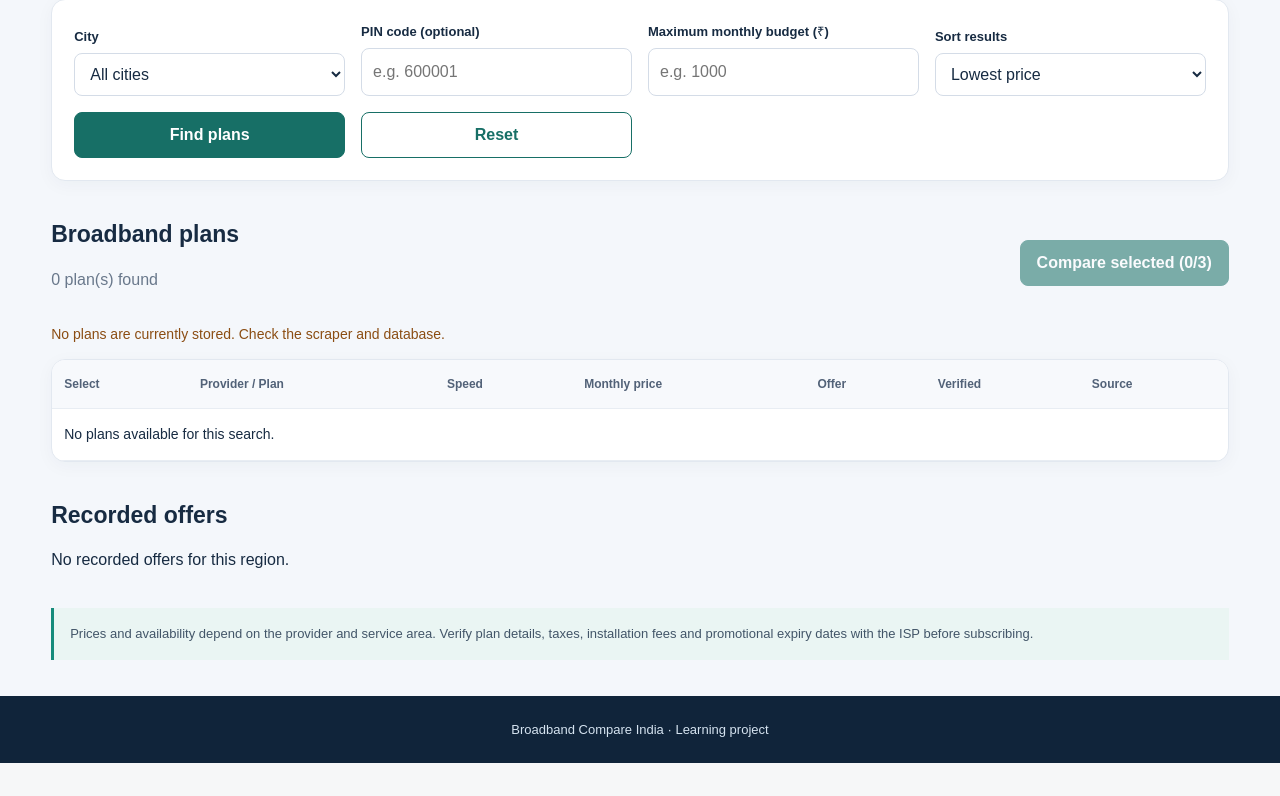
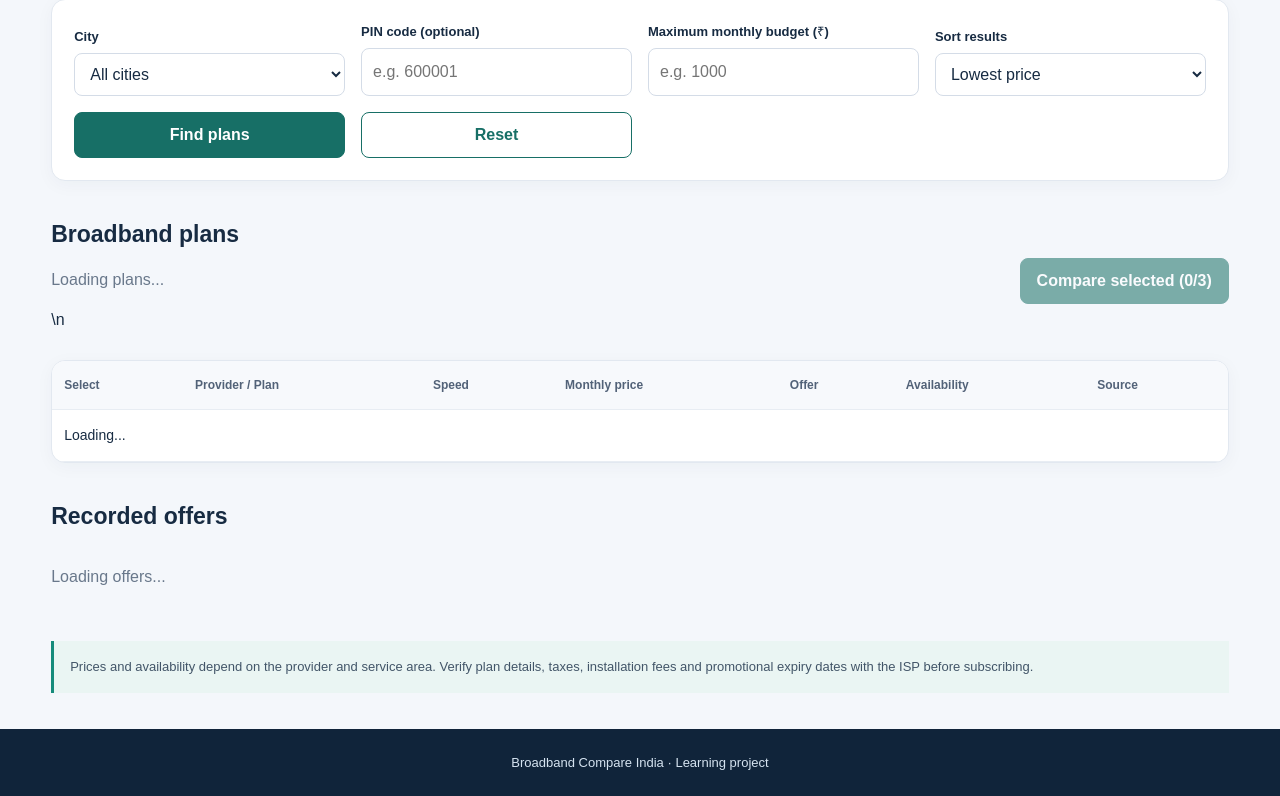
Before and after one commit to NAVEENMATHIVANAN/broadband_comparison, a FastAPI app: page / in a window 1280 px wide. Shown: the part 391-1187 px from the top of the page. Before the commit the page ends 1154 px from the top, so only its background shows below. Run offline with FastAPI, Linux system fonts and the light colour scheme; data that the repository does not hold is empty.

Commit message:
Stage 20: separate nationwide catalogue from verified regional plans

```diff
--- a/main.py
+++ b/main.py
@@ -1,11 +1,9 @@
-
 from pathlib import Path
 
-from fastapi import FastAPI, HTTPException, Query
+from fastapi import FastAPI, HTTPException, Query, Request
 from fastapi.responses import HTMLResponse
 from fastapi.staticfiles import StaticFiles
 from fastapi.templating import Jinja2Templates
-from fastapi import Request
 
 from database import get_plans, get_connection, init_db
 from scraper import run_scraper
@@ -15,8 +13,8 @@ BASE_DIR = Path(__file__).resolve().parent
 
 app = FastAPI(
     title="Broadband Price Comparison API",
-    description="Compare broadband plans in India.",
-    version="1.1.0",
+    description="Compare broadband plans in India. Regional results require verified availability.",
+    version="1.2.0",
 )
 
 app.mount(
@@ -25,9 +23,7 @@ app.mount(
     name="static",
 )
 
-templates = Jinja2Templates(
-    directory=str(BASE_DIR / "templates")
-)
+templates = Jinja2Templates(directory=str(BASE_DIR / "templates"))
 
 
 @app.on_event("startup")
@@ -56,21 +52,25 @@ def list_plans(
     if city == "":
         raise HTTPException(400, "City cannot be empty.")
 
-    if pincode and (
-        not pincode.isdigit() or len(pincode) != 6
-    ):
-        raise HTTPException(
-            400, "PIN code must contain exactly 6 digits."
-        )
+    if pincode and (not pincode.isdigit() or len(pincode) != 6):
+        raise HTTPException(400, "PIN code must contain exactly 6 digits.")
 
-    plans = get_plans(
-        city=city,
-        max_price=max_price,
-        pincode=pincode,
-    )
+    plans = get_plans(city=city, max_price=max_price, pincode=pincode)
+    regional_search = bool(city or pincode)
 
     return {
         "count": len(plans),
+        "catalogue_mode": (
+            "verified_regional_results" if regional_search
+            else "nationwide_catalogue"
+        ),
+        "availability_note": (
+            "Only plans marked as availability-verified for the requested "
+            "region are returned."
+            if regional_search
+            else "Nationwide plan information may include plans whose local "
+                 "availability has not been verified."
+        ),
         "filters": {
             "city": city,
             "pincode": pincode,
@@ -83,7 +83,16 @@ def list_plans(
 @app.get("/offers")
 def list_offers(
     city: str | None = Query(default=None),
+    pincode: str | None = Query(default=None),
 ):
+    city = city.strip() if city else None
+    pincode = pincode.strip() if pincode else None
+
+    if city == "":
+        raise HTTPException(400, "City cannot be empty.")
+    if pincode and (not pincode.isdigit() or len(pincode) != 6):
+        raise HTTPException(400, "PIN code must contain exactly 6 digits.")
+
     query = """
         SELECT * FROM plans
         WHERE offer IS NOT NULL
@@ -91,22 +100,29 @@ def list_offers(
     """
     parameters = []
 
-    if city and city.strip():
-        query += " AND LOWER(city) = LOWER(?)"
-        parameters.append(city.strip())
+    if city:
+        query += " AND availability_verified = 1 AND LOWER(TRIM(city)) = LOWER(TRIM(?))"
+        parameters.append(city)
+    if pincode:
+        if not city:
+            query += " AND availability_verified = 1"
+        query += " AND TRIM(pincode) = ?"
+        parameters.append(pincode)
 
     query += " ORDER BY price ASC"
 
     with get_connection() as connection:
-        rows = connection.execute(
-            query, parameters
-        ).fetchall()
+        rows = connection.execute(query, parameters).fetchall()
 
     offers = [dict(row) for row in rows]
-
     return {
         "count": len(offers),
         "city": city,
+        "pincode": pincode,
+        "catalogue_mode": (
+            "verified_regional_results" if city or pincode
+            else "nationwide_catalogue"
+        ),
         "offers": offers,
     }
 
@@ -120,21 +136,18 @@ def scrape_plans():
             "processed_count": count,
         }
     except Exception as error:
-        raise HTTPException(
-            500, "The scraping process failed."
-        ) from error
-
+        raise HTTPException(500, "The scraping process failed.") from error
 
 
 @app.get("/regions")
 def list_regions():
-    """List cities and PIN codes actually recorded in the database."""
-
+    """List only regions attached to plans explicitly marked as verified."""
     with get_connection() as connection:
         rows = connection.execute("""
             SELECT DISTINCT city
             FROM plans
-            WHERE city IS NOT NULL
+            WHERE availability_verified = 1
+              AND city IS NOT NULL
               AND TRIM(city) != ''
             ORDER BY city
         """).fetchall()
@@ -142,7 +155,8 @@ def list_regions():
         pincode_rows = connection.execute("""
             SELECT DISTINCT pincode
             FROM plans
-            WHERE pincode IS NOT NULL
+            WHERE availability_verified = 1
+              AND pincode IS NOT NULL
               AND TRIM(pincode) != ''
             ORDER BY pincode
         """).fetchall()
@@ -151,17 +165,23 @@ def list_regions():
             "SELECT COUNT(*) FROM plans"
         ).fetchone()[0]
 
-        regional_count = connection.execute("""
-            SELECT COUNT(*)
-            FROM plans
-            WHERE city IS NOT NULL
+        verified_count = connection.execute("""
+            SELECT COUNT(*) FROM plans
+            WHERE availability_verified = 1
+        """).fetchone()[0]
+
+        verified_city_count = connection.execute("""
+            SELECT COUNT(*) FROM plans
+            WHERE availability_verified = 1
+              AND city IS NOT NULL
               AND TRIM(city) != ''
         """).fetchone()[0]
 
     return {
         "total_plans": total,
-        "plans_with_city": regional_count,
-        "regional_data_complete": total > 0 and regional_count == total,
+        "availability_verified_plans": verified_count,
+        "plans_with_city": verified_city_count,
+        "regional_data_complete": total > 0 and verified_count == total,
         "cities": [row["city"] for row in rows],
         "pincodes": [row["pincode"] for row in pincode_rows],
     }
--- a/templates/index.html
+++ b/templates/index.html
@@ -61,7 +61,7 @@
         <div class="section-heading">
             <div>
                 <h2>Broadband plans</h2>
-                <p id="resultCount" class="muted">Loading plans...</p>
+                <p id="resultCount" class="muted">Loading plans...</p>\n                <p id="catalogueNote" class="muted small"></p>
             </div>
             <button id="compareBtn" type="button" disabled>
                 Compare selected (0/3)
@@ -79,7 +79,7 @@
                         <th>Speed</th>
                         <th>Monthly price</th>
                         <th>Offer</th>
-                        <th>Verified</th>
+                        <th>Availability</th>
                         <th>Source</th>
                     </tr>
                 </thead>
@@ -127,7 +127,7 @@ const statusBox = document.getElementById("status");
 const compareBtn = document.getElementById("compareBtn");
 const comparison = document.getElementById("comparison");
 const comparisonContent = document.getElementById("comparisonContent");
-const offersList = document.getElementById("offersList");
+const offersList = document.getElementById("offersList");\nconst catalogueNote = document.getElementById("catalogueNote");
 
 let currentPlans = [];
 let selectedIds = new Set();
@@ -181,7 +181,7 @@ async function loadPlans() {
 
     try {
         const data = await fetchJSON(buildPlansURL());
-        currentPlans = data.plans || [];
+        currentPlans = data.plans || [];\n        catalogueNote.textContent = data.availability_note || "";
 
         const sort = document.getElementById("sort").value;
         currentPlans.sort((a, b) => {
@@ -287,7 +287,24 @@ function renderPlans() {
         }
 
         const updatedCell = document.createElement("td");
-        updatedCell.textContent = dateText(plan.last_updated);
+        const availability = document.createElement("strong");
+        availability.textContent = Number(plan.availability_verified) === 1
+            ? "Verified for region"
+            : "Regional availability unverified";
+        updatedCell.append(availability);
+        if (Number(plan.availability_verified) === 1) {
+            const regionText = document.createElement("div");
+            regionText.className = "muted small";
+            regionText.textContent = [plan.city, plan.pincode]
+                .filter(Boolean).join(" · ");
+            updatedCell.append(regionText);
+            if (plan.availability_checked_at) {
+                const checked = document.createElement("div");
+                checked.className = "muted small";
+                checked.textContent = "Checked: " + dateText(plan.availability_checked_at);
+                updatedCell.append(checked);
+            }
+        }
 
         const sourceCell = document.createElement("td");
         const link = document.createElement("a");
@@ -335,8 +352,12 @@ function renderComparison() {
         price.textContent = "Regular price: " + money(plan.price);
         const offer = document.createElement("p");
         offer.textContent = "Offer price: " + money(plan.offer_price);
+        const availability = document.createElement("p");
+        availability.textContent = Number(plan.availability_verified) === 1
+            ? "Regional availability verified"
+            : "Regional availability not verified";
 
-        card.append(title, name, speed, price, offer);
+        card.append(title, name, speed, price, offer, availability);
         comparisonContent.append(card);
     }
 }
@@ -367,7 +388,9 @@ async function loadOffers() {
             price.textContent = "Regular price: " + money(plan.price);
             const updated = document.createElement("p");
             updated.className = "muted small";
-            updated.textContent = "Verified: " + dateText(plan.last_updated);
+            updated.textContent = Number(plan.availability_verified) === 1
+                ? "Regional availability verified"
+                : "Regional availability unverified";
 
             card.append(heading, description, price, updated);
             offersList.append(card);
```
Also changed, not shown: database.py (+68 -20 lines).
